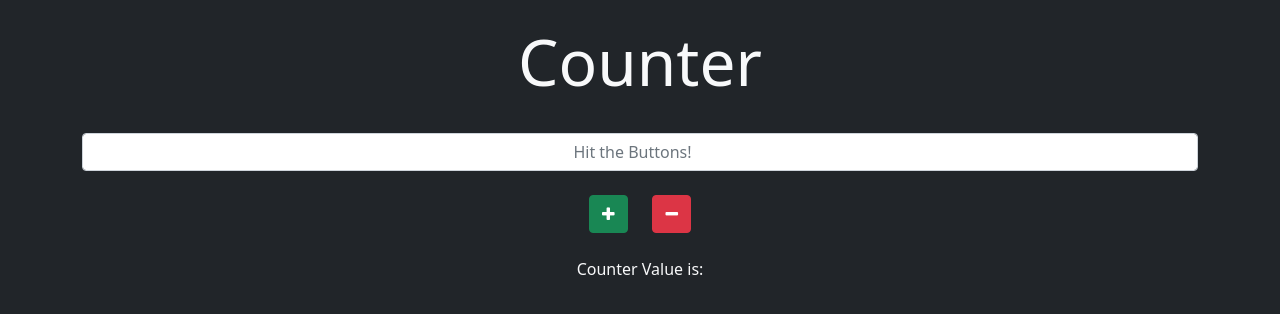
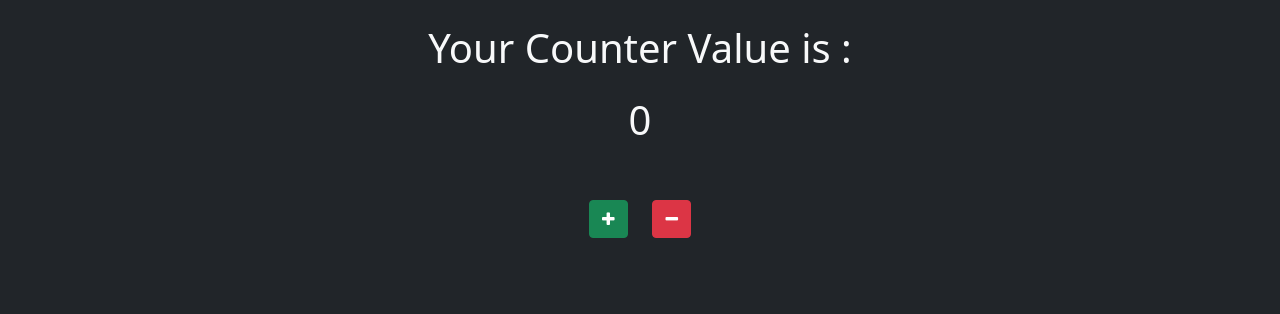
Before and after one commit to gaursahab-fswd/Counter, a plain HTML site: page index.html in a window 1280 px wide. Drawn offline with nearby package versions, Linux system fonts and the light colour scheme.

Commit message:
Counter with Vanilla JS

```diff
--- a/index.html
+++ b/index.html
@@ -9,23 +9,51 @@
 </head>
 <body class="bg-dark">
   <div class="container-fluid">
-    <div class="container pt-4">
-      <div class="form-group">
-        <h1 class="display-3 text-center text-light">Counter</h1>
-        <label for=""></label>
-        <input type="number"  class="form-control text-center" name="" id="" aria-describedby="helpId" placeholder="Hit the Buttons!">
+    <div class="container pt-4 text-center">
+      <div class="pb-4">
+        <span class="display-6 text-light">Your Counter Value is :</span>
       </div>
-      <div class="form-group pt-4 text-center">
-        <button class="btn btn-success" type="submit"><i class="fa fa-plus" aria-hidden="true"></i></button>
+      <div class="pb-4 ">
+        <h1 id="counter" class="text-light text-center"></h1>
+      </div>
+      <div class="pt-4 text-center">
+        <button onclick="increment()" class="btn btn-success" type="submit"><i class="fa fa-plus" aria-hidden="true"></i></button>
         &nbsp;&nbsp;&nbsp;&nbsp;
-        <button class="btn btn-danger" type="submit"><i class="fa fa-minus" aria-hidden="true"></i></button>
-      </div>
-      <div class="form-group pt-4 text-center">
-        <p class="text-center text-light">Counter Value is: </p>
+        <button class="btn btn-danger" type="submit"><i class="fa fa-minus" onclick="decrement()" aria-hidden="true"></i></button>
       </div>
     </div>
   </div>
+  <!-- Javascript for Counter Increment & Decrement -->
+  <script type="text/javascript">
 
+    ///Initialize the data with 0
+    var data = 0;
+
+    document.getElementById("counter").innerHTML = data;
+
+    //Increment function
+
+    function increment(){
+
+      data = data + 1;
+      document.getElementById("counter").innerText = data;
+      console.log(data);
+
+    }
+
+    //Decrement function
+
+
+    function decrement(){
+
+      data = data - 1;
+      document.getElementById("counter").innerText = data;
+      console.log(data);
+    }
+
+
+
+  </script>
 <!-- Javascript Files -->
 <script src="https://cdn.jsdelivr.net/npm/@popperjs/core@2.10.2/dist/umd/popper.min.js" integrity="sha384-7+zCNj/IqJ95wo16oMtfsKbZ9ccEh31eOz1HGyDuCQ6wgnyJNSYdrPa03rtR1zdB" crossorigin="anonymous"></script>
 <script src="https://cdn.jsdelivr.net/npm/bootstrap@5.1.3/dist/js/bootstrap.min.js" integrity="sha384-QJHtvGhmr9XOIpI6YVutG+2QOK9T+ZnN4kzFN1RtK3zEFEIsxhlmWl5/YESvpZ13" crossorigin="anonymous"></script>
```
